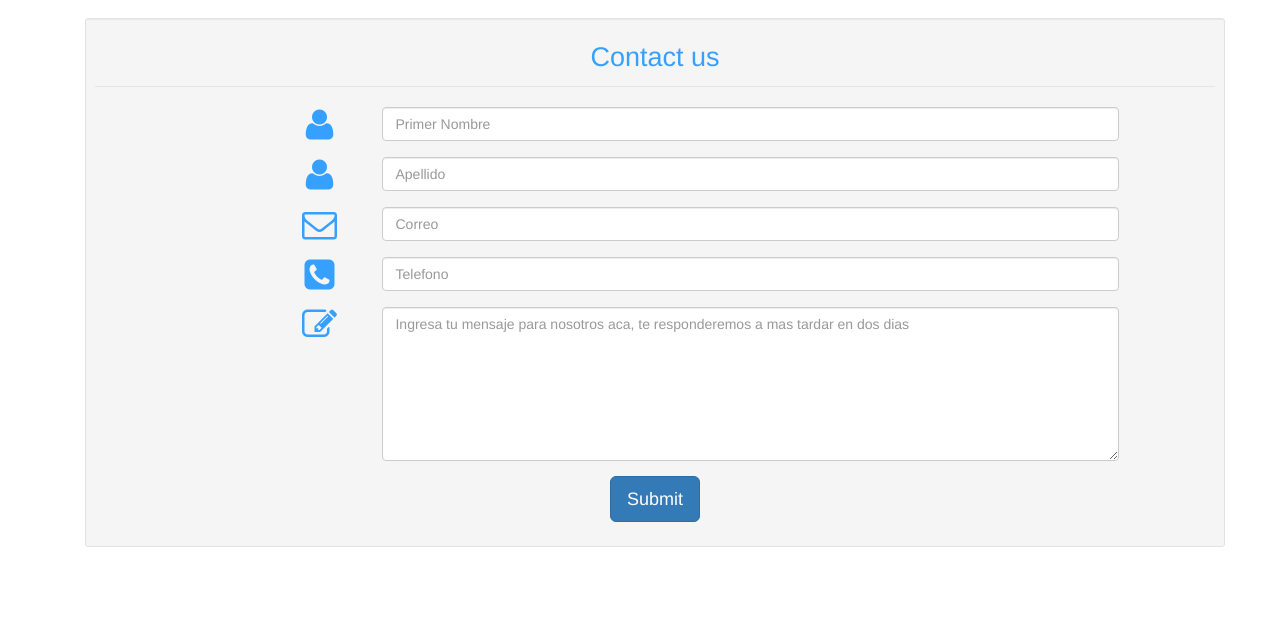
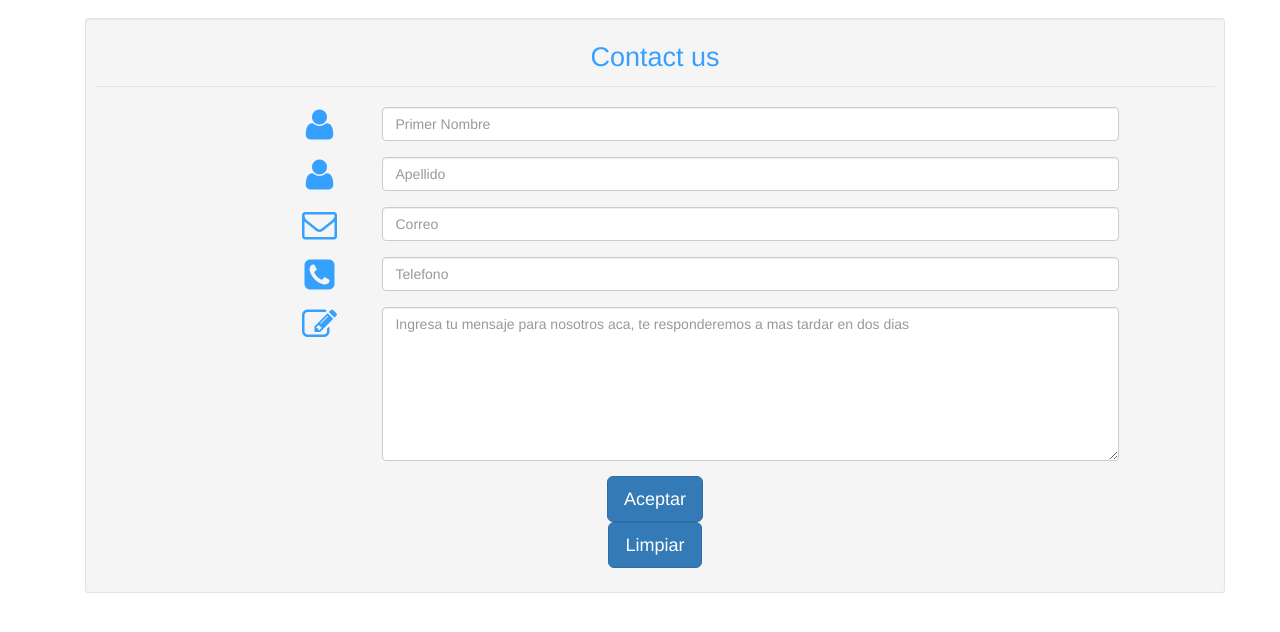
Before and after one commit to ABR1039458884/ABR-FinalTallerHS, a plain HTML site: page ContactForm/index.html in a window 1280 px wide. Shown: the part 102-734 px from the top of the page. Drawn offline with Linux system fonts and the light colour scheme.

Commit message:
RF-0002 Botones-Español

```diff
--- a/ContactForm/index.html
+++ b/ContactForm/index.html
@@ -64,7 +64,10 @@
 
                         <div class="form-group">
                             <div class="col-md-12 text-center">
-                                <button type="submit" class="btn btn-primary btn-lg">Submit</button>
+                                <button type="submit" class="btn btn-primary btn-lg">Aceptar</button>
+                            </div>
+							<div class="col-md-12 text-center">
+                                <button type="clear" class="btn btn-primary btn-lg">Limpiar</button>
                             </div>
                         </div>
                     </fieldset>
```
